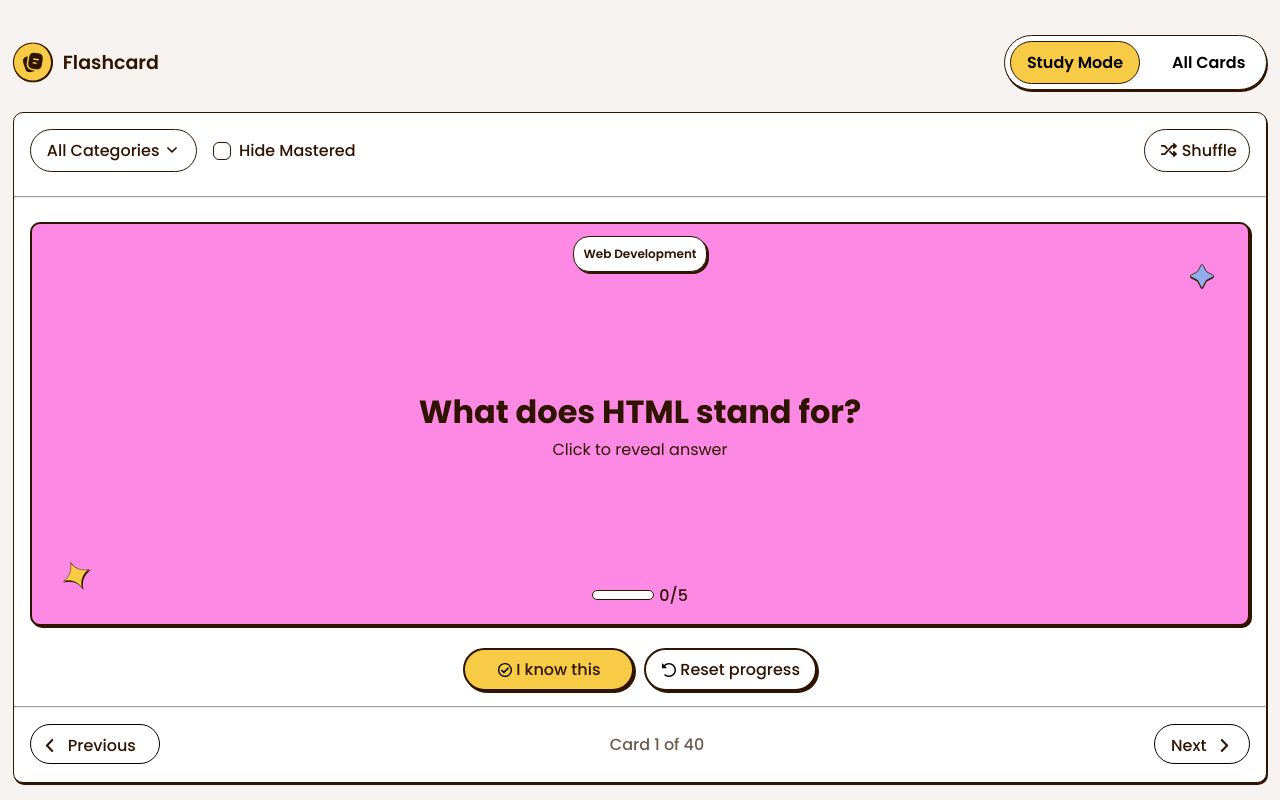
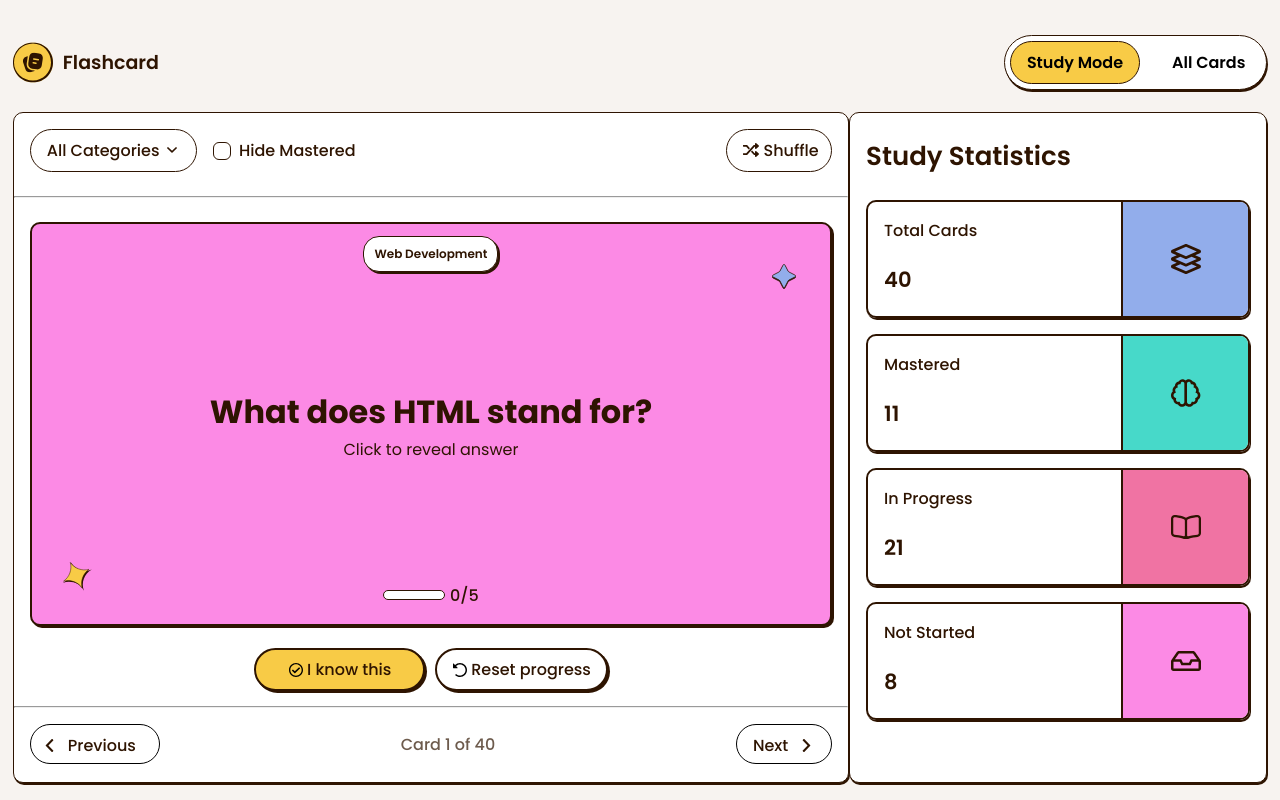
Before and after one commit to bengera/flashcard-app, a React (Vite) app: page / in a window 1280 px wide. Shown: the top 800 px of the page. Built offline with nearby package versions, Linux system fonts and the light colour scheme.

Commit message:
Add intital media queries for desktop layout

```diff
--- a/src/App.tsx
+++ b/src/App.tsx
@@ -18,7 +18,7 @@ function App() {
       <h1 className="u-visually-hidden">Study Flashcards</h1>
       <Header />
 
-      <main>
+      <main className="main">
         <StudyPanel
           cards={cards}
           setCards={setCards}
--- a/src/css/global.css
+++ b/src/css/global.css
@@ -26,3 +26,10 @@ select {
 .app {
   padding: 0.8rem;
 }
+
+@media only screen and (min-width: 1024px) {
+  .main {
+    display: grid;
+    grid-template-columns: 2fr 1fr;
+  }
+}
--- a/src/css/statistics.css
+++ b/src/css/statistics.css
@@ -9,6 +9,12 @@
   background-color: var(--clr-neutral-0);
   color: var(--clr-neutral-900);
   padding: 1rem;
+}
+
+@media only screen and (min-width: 670px) {
+  .statistics {
+    margin-top: 0;
+  }
 }
 
 .statistics__heading {
@@ -27,6 +33,12 @@
   .statistics__allcards {
     display: grid;
     grid-template-columns: 1fr 1fr;
+  }
+}
+
+@media only screen and (min-width: 1024px) {
+  .statistics__allcards {
+    display: flex;
   }
 }
 
@@ -74,6 +86,12 @@
   font-size: clamp(1.5rem, 1.0142rem + 2.1591vw, 2.6875rem);
 }
 
+@media only screen and (min-width: 1024px) {
+  .statistics__card-number {
+    font-size: 21px;
+  }
+}
+
 .icon {
   width: 30px;
   height: auto;
```
Also changed, not shown: 1 other file (tests, documents, lock files or other folders).
